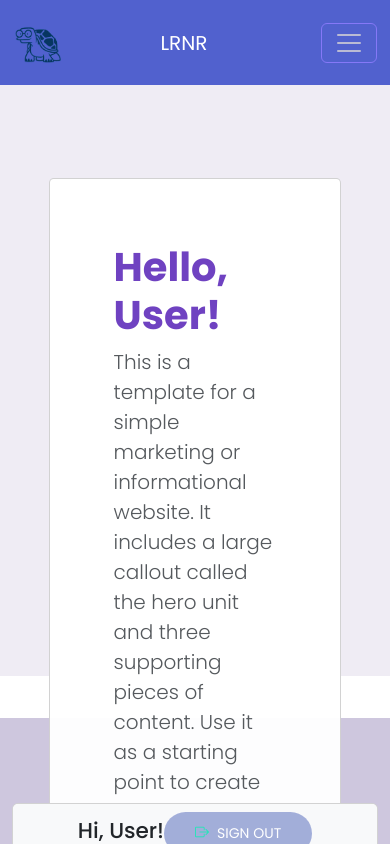
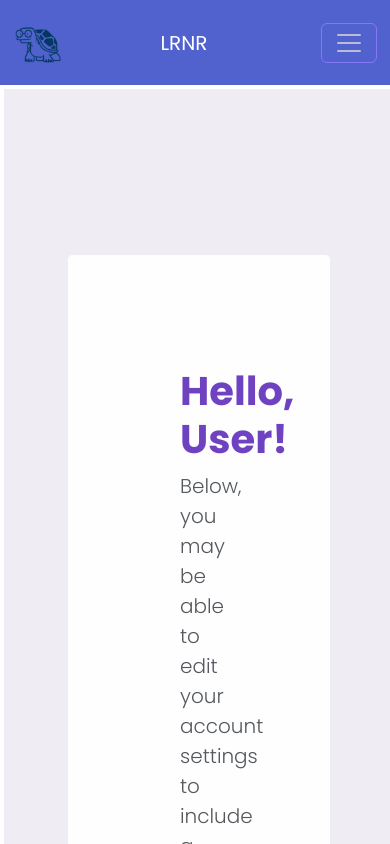
Before and after one commit to TommyPhi/LRNR-Team6-Frontend, a React (Create React App) app: page /account in a window 390 px wide. Shown: the top 844 px of the page. Built offline with nearby package versions, Linux system fonts and the light colour scheme.

Commit message:
responsiveness for account page & read.me added

```diff
--- a/src/components/AccountForm.js
+++ b/src/components/AccountForm.js
@@ -8,19 +8,21 @@ export default function AccountForm() {
       <div className="container-fluid jumbotron-container">
         <div className="row">
           <div className="col-md-12">
-            <div className="jumbotron card card-block">
-              <h2 className="display-4">Hello, User!</h2>
+            <div className="row">
+              <div className="col-md-8 offset-md-2">
+                <div className="jumbotron">
+                  <h2 className="display-4">Hello, User! </h2>
                   <p className="lead">
-                This is a template for a simple marketing or informational
-                website. It includes a large callout called the hero unit and
-                three supporting pieces of content. Use it as a starting point
-                to create something more unique.
+                    Below, you may be able to edit your account settings
+                    to include a profile picture, a biography, and other information.
                   </p>
                   <p>
                     <a className="btn btn-primary btn-lg" href="#">
                       Edit profile
                     </a>
                   </p>
+                </div>
+              </div>
             </div>
           </div>
         </div>
@@ -35,10 +37,12 @@ export default function AccountForm() {
             <div className="miniprofile card border-gray-300 h-100">
               <div className="card-header bg-light text-center">
                 <span className="h4 my-3">Hi, User!</span>
+
                 <a href="/" className="btn btn-sign-out">
                   <span className="me-2">
                     <span className="bi bi-box-arrow-right"></span>
                   </span>
+
                   Sign Out
                 </a>
               </div>
--- a/src/components/ScoreResults.jsx
+++ b/src/components/ScoreResults.jsx
@@ -6,7 +6,7 @@ export default function ScoreResults() {
     <div className="main-content">
       <div className="container-fluid result-container">
         <div className="row">
-          <div className="col-md-12">
+          <div className="col-md-12 d-flex justify-content-center">
             <div className="result card card-block">
               <div className="row">
                 <div className="col-md-12">
--- a/src/css/Account.css
+++ b/src/css/Account.css
@@ -1,12 +1,12 @@
 /* MAIN DIV TOP HEADER HELLO USER */
 
 .jumbotron {
-  top: 11vh;
-  padding: 4rem;
+  padding: 7rem;
   background-color: rgba(255, 255, 255, 0.959);
   border-radius: 0.3rem;
-  width: 80%;
-  margin: 0 auto;
+  width: 100%;
+  margin: 12vh auto; /* Add margin to the top and bottom */
+  overflow: hidden;
 }
 
 .jumbotron h2 {
@@ -27,12 +27,10 @@
 
 .container-fluid.jumbotron-container {
   background-color: rgba(98, 69, 151, 0.1);
-  height: 70vh;
   margin-bottom: 5vh;
 }
 
 /* Styles for user profile panel */
-
 .card-header {
   background-color: #f1f1f1c4;
 }
@@ -47,7 +45,6 @@
   background-color: #ffffff;
   max-width: 100%;
   width: 100%;
-  height: auto;
 }
 
 .miniprofile.card .card-header .h2 {
@@ -55,8 +52,13 @@
   font-size: 1.5rem;
 }
 
+.miniprofile .card-header .h4 {
+  font-size: 1.5rem;
+  font-weight: 700;
+  color: rgba(85, 66, 193, 0.557);
+}
+
 /* Styles for new-card user info */
-
 .new-column-heading {
   font-size: 1.5rem;
   font-weight: 600;
@@ -65,6 +67,7 @@
 
 /* Sign Out Button */
 .btn-sign-out {
+  margin-left: 1vw;
   color: #ffffff;
   background-color: #5368bc83;
 }
@@ -75,7 +78,6 @@
 }
 
 /* user profile "Stats" card */
-
 .new-card {
   background-color: #f6f6f6;
   border: 1px solid #ced4da;
--- a/src/css/Score.css
+++ b/src/css/Score.css
@@ -1,28 +1,32 @@
 .container-fluid {
   display: flex;
   flex-direction: column;
-    min-height: 70vh; /* adjust to add overall container size height */
+  min-height: 70vh;
 }
 
 .result {
-    top: 14vh;
-    margin-top: 2vh;
-    padding: 8rem;
+  margin-top: 20vh;
+  padding: 3rem;
   margin-bottom: 2rem;
   background-color: rgba(255, 255, 255, 0.959);
-    border-radius: 0.8rem;
-    width: 60%;
-    margin: 0 auto;
+  border-radius: 0.6rem;
+  width: 80%;
+  max-width: 600px;
   overflow: hidden;
 }
-
 
 .result h1 {
   color: #2d3032;
   text-align: center;
-
 }
 
 .result-container {
-    background-color: rgba(98, 69, 151, 0.1); /* Set your desired background color */
+  background-color: rgba(98, 69, 151, 0.1);
 }
+
+@media (max-width: 576px) {
+  .container-fluid {
+    padding: 4rem;
+    margin: 4px;
+  }
+}
```
Also changed, not shown: 1 other file (tests, documents, lock files or other folders). Lines whose indentation alone changed are shown as unchanged.
